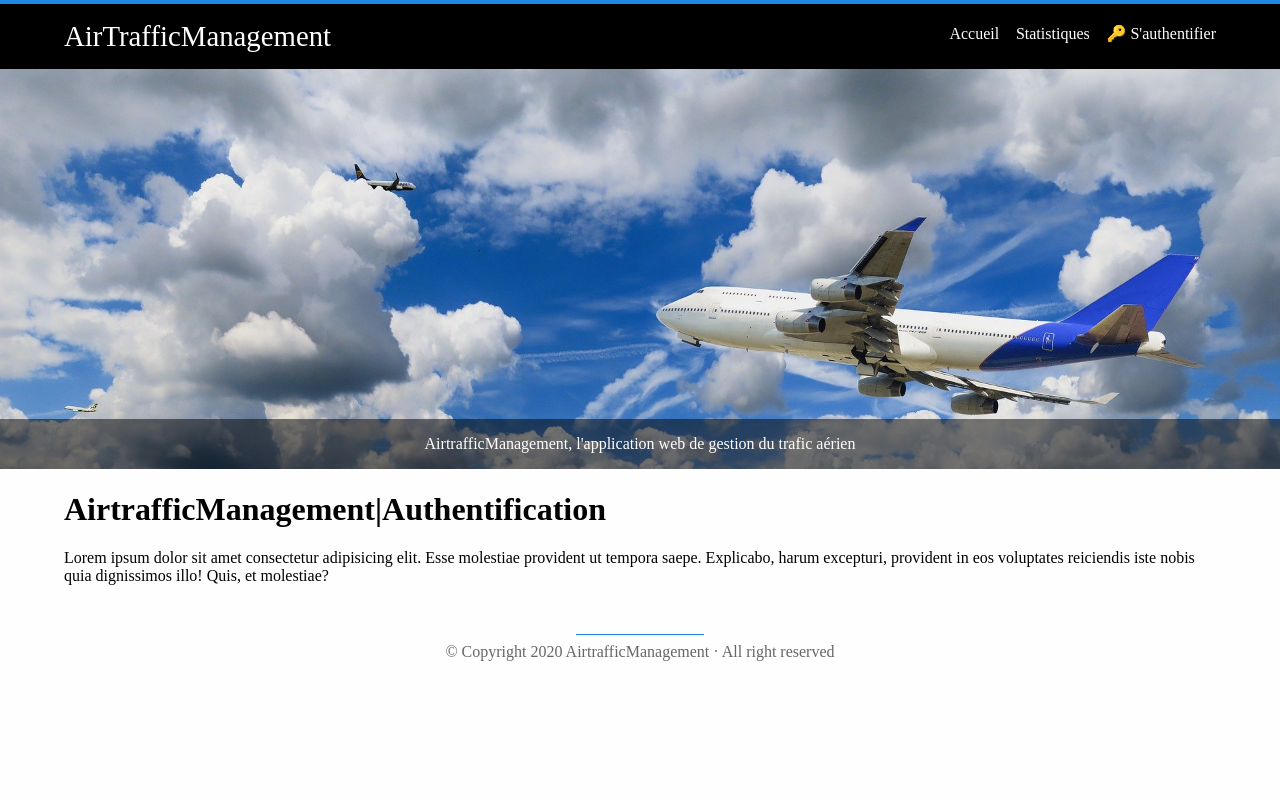
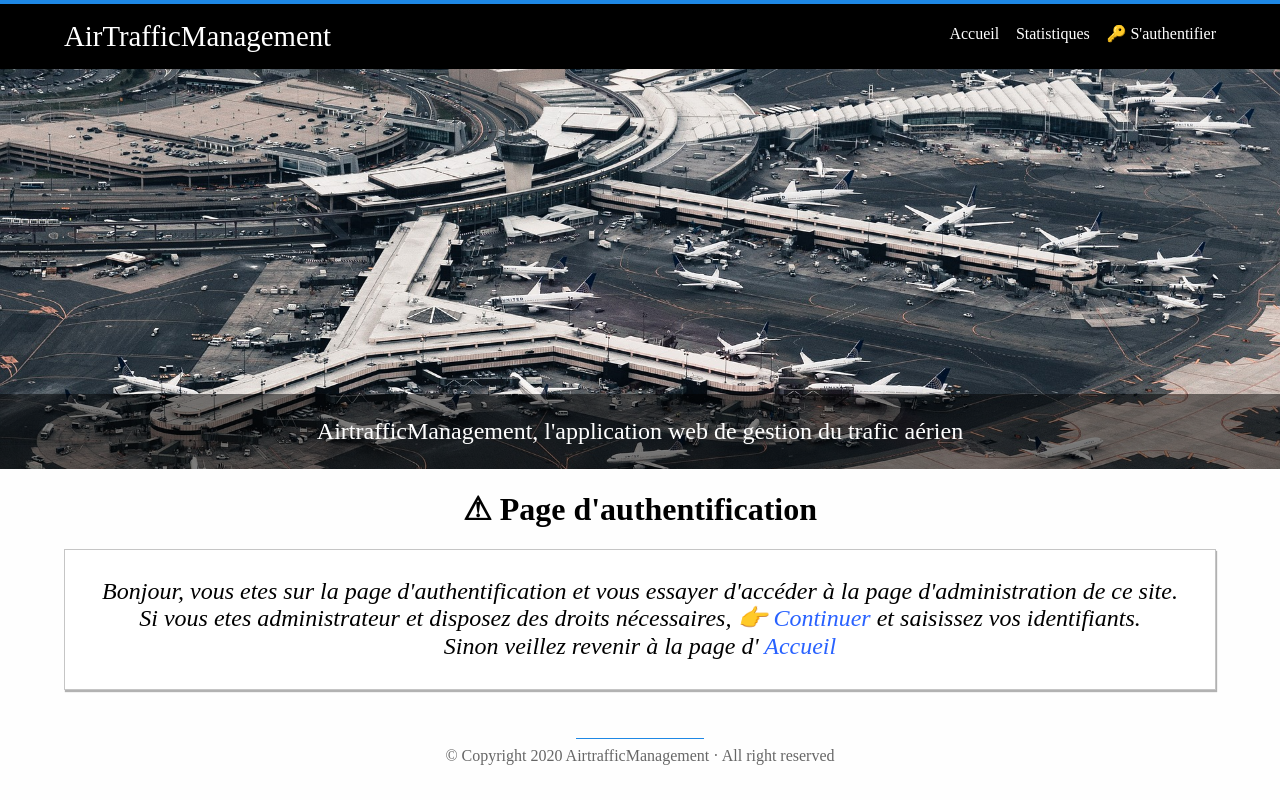
Before and after one commit to bertrand-carlos-adodo/projet-bdr-django-air-traffic-management, a Django app: page /authentification/ in a window 1280 px wide. Run offline with Django 3.2, Linux system fonts and the light colour scheme.

Commit message:
Working progress

```diff
--- a/static/css/styles.css
+++ b/static/css/styles.css
@@ -82,7 +82,7 @@ body {
 
 #slides figure {
     display: inline-block;
-    width: 100vw;
+    width: 100%;
     max-height: 100%;
     margin: 0;
 }
@@ -102,24 +102,29 @@ body {
     width: inherit;
     background-color: rgba(0,0,0,0.5);
     color: white;
+    font-size: 1.5em;
 }
 
-@keyframes slide {
-    0%, 20%, 100% {
-        left: 0; /*1ère image*/
-    }
-    35%, 50% {
-        left: -100vw; /*2ème image*/
-    }
-    70%, 95% {
-        left: -200vw; /*3ème image*/
-    }
+article {
+    background-color: #fff;
+    border: 1px solid #c5c5c5;
+    margin-bottom: 2em;
+    padding: 1em;
+    box-shadow: 1px 2px 1px rgba(0, 0, 0, 0.3);
 }
 
-#slides {
-    animation-name: slide;
-    animation-duration: 15s;
-    animation-iteration-count: infinite;
-    animation-timing-function: ease-in-out;
-    animation-fill-mode: forwards;
+article .content {
+    padding: 0.5em;
+    text-align: center;
+    font-size: 1.5em;
+    font-style: italic;
 }
+
+article a:hover {
+    text-decoration: underline;
+}
+
+article a {
+    color: #2962ff;
+    text-decoration: none;
+}
--- a/templates/errors/500.html
+++ b/templates/errors/500.html
@@ -4,5 +4,5 @@
 
 {% block content %}
     <h1>Erreur 500</h1>
-    <p> 🙄  Oooops, C'est totalement de notre faute. Essayez de revenir à l' <a href="{}% url 'home' %">Accueil</a></p>
+    <p> 🙄 Erreur interne. C'est totalement de notre faute. Essayez de revenir à l' <a href="{}% url 'home' %">Accueil</a></p>
 {% endblock content %}
--- a/templates/layouts/_baniere.html
+++ b/templates/layouts/_baniere.html
@@ -3,15 +3,7 @@
 <div id="slider">
     <div id="slides">
         <figure id="slide1">
-            <img src="{% static 'image/image2.jpg' %}" alt="Une première image">
-            <figcaption>AirtrafficManagement, l'application web de gestion du trafic aérien</figcaption>
-        </figure>
-        <figure id="slide2">
-            <img src="{% static 'image/image1.jpg' %}" alt="Une deuxième image">
-            <figcaption>AirtrafficManagement, l'application web de gestion du trafic aérien</figcaption>
-        </figure>
-        <figure id="slide3">
-            <img src="{% static 'image/image3.jpg' %}" alt="Une troisième image">
+            <img src="{% static 'image/image3.jpg' %}" alt="Une première image">
             <figcaption>AirtrafficManagement, l'application web de gestion du trafic aérien</figcaption>
         </figure>
    </div>
--- a/templates/pages/authentification.html
+++ b/templates/pages/authentification.html
@@ -1,8 +1,13 @@
 {% extends 'layouts/base.html' %}
 
-{% block title %}AirtrafficManagement|Authentification{% endblock title %}
+{% block title %}AirtrafficManagement | Authentification{% endblock title %}
 
 {% block content %}
-    <h1>AirtrafficManagement|Authentification</h1>
-    <p>Lorem ipsum dolor sit amet consectetur adipisicing elit. Esse molestiae provident ut tempora saepe. Explicabo, harum excepturi, provident in eos voluptates reiciendis iste nobis quia dignissimos illo! Quis, et molestiae?</p>
+    <h1 align = "center">⚠ Page d'authentification</h1>
+    <article>
+        <p class="content"> Bonjour, vous etes sur la page d'authentification et vous essayer d'accéder à la page d'administration de ce site.
+            <br> Si vous etes administrateur et disposez des droits nécessaires, 👉  <a href="../admin/">Continuer</a> et saisissez vos identifiants.
+            <br> Sinon veillez revenir à la page d' <a href="{% url 'home' %}">Accueil</a>
+        </p>
+    </article>
 {% endblock content %}
--- a/templates/pages/home.html
+++ b/templates/pages/home.html
@@ -1,7 +1,7 @@
 {% extends 'layouts/base.html' %}
 
 {% block title %}Accueil | AirtrafficManagement{% endblock title %}
-
 {% block content %}
-
+{% block body %}
+{% endblock body %}
 {% endblock content %}
--- a/templates/pages/statistique.html
+++ b/templates/pages/statistique.html
@@ -3,6 +3,6 @@
 {% block title %}AirtrafficManagement|Statistiques{% endblock title %}
 
 {% block content %}
-    <h1>AirtrafficManagement|Statistiques</h1>
+    <h1 align = 'center'>AirtrafficManagement | Statistiques</h1>
     <p>Lorem ipsum dolor sit amet consectetur adipisicing elit. Esse molestiae provident ut tempora saepe. Explicabo, harum excepturi, provident in eos voluptates reiciendis iste nobis quia dignissimos illo! Quis, et molestiae?</p>
 {% endblock content %}
```
